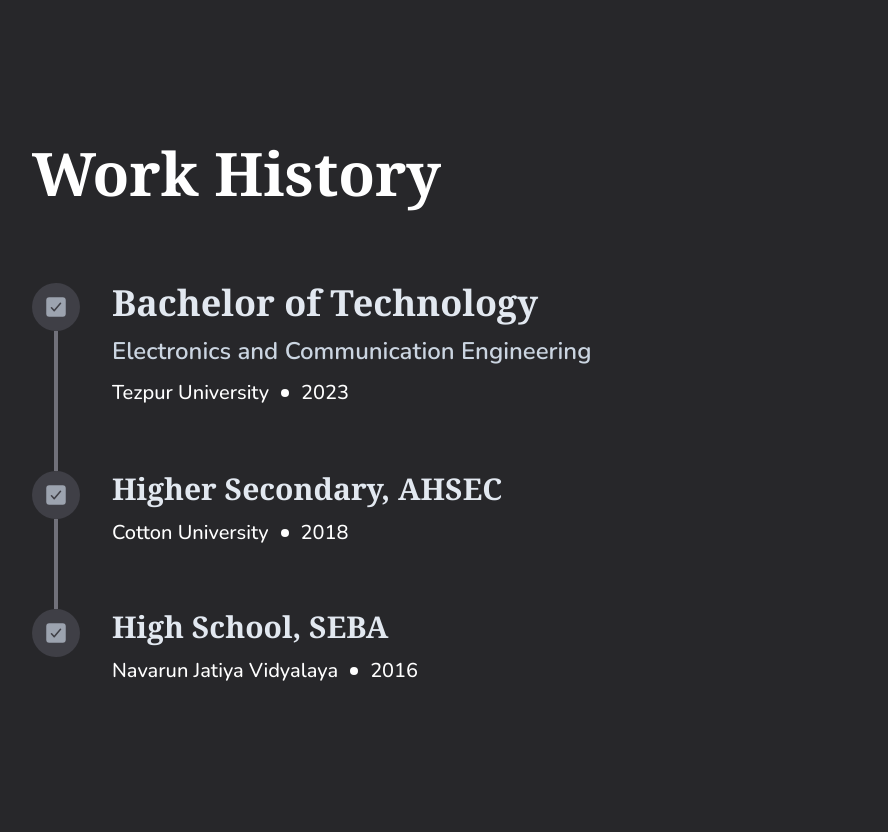
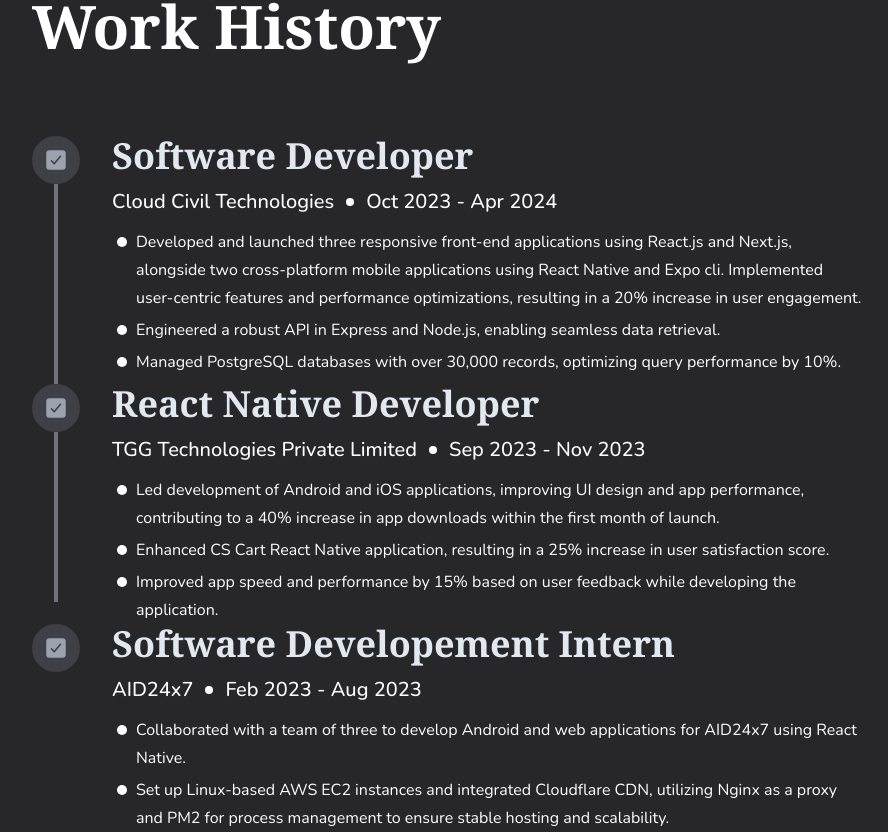
Before and after one commit to ghritak/portfolio, a React (Create React App) app: page / in a window 1280 px wide. Shown: the part 1590-2422 px from the top of the page, without its empty margins (192-1080 px from the left). Built offline with nearby package versions, Linux system fonts and the light colour scheme.

Commit message:
work exp

```diff
--- a/src/components/about/WorkComponent.js
+++ b/src/components/about/WorkComponent.js
@@ -1,6 +1,8 @@
 import React from 'react';
 import LeftIndicator from './LeftIndicator';
 import OrgLine from './OrgLine';
+import { work } from './constant';
+import { GoDotFill } from 'react-icons/go';
 
 const WorkComponent = () => {
   return (
@@ -14,35 +16,68 @@
             <div className='flex flex-row space-x-5'>
               <div className=' text-white'>
                 <div className='flex flex-row'>
-                  <LeftIndicator size={140} />
+                  <LeftIndicator size={200} />
                   <div className='space-y-3'>
                     <h1 className='text-4xl font-bold font-serif text-slate-200'>
-                      Bachelor of Technology
+                      Software Developer
                     </h1>
-                    <h1 className='text-2xl font-semibold text-slate-300'>
-                      Electronics and Communication Engineering
-                    </h1>
-                    <OrgLine name={'Tezpur University'} year={'2023'} />
+                    <OrgLine
+                      name={'Cloud Civil Technologies'}
+                      year={'Oct 2023 - Apr 2024'}
+                    />
+                    <div className='space-y-1'>
+                      {work[0].map((item) => (
+                        <div className='flex flex-row items-start'>
+                          <div className='mt-1 mr-1'>
+                            <GoDotFill color='white' size={20} />
+                          </div>
+                          <p className='leading-7'>{item}</p>
+                        </div>
+                      ))}
+                    </div>
                   </div>
                 </div>
 
                 <div className='flex flex-row'>
-                  <LeftIndicator size={90} />
+                  <LeftIndicator size={170} />
                   <div className='space-y-3'>
-                    <h1 className='text-3xl font-bold font-serif text-slate-200'>
-                      Higher Secondary, AHSEC
+                    <h1 className='text-4xl font-bold font-serif text-slate-200'>
+                      React Native Developer
                     </h1>
-                    <OrgLine name={'Cotton University'} year={'2018'} />
+                    <OrgLine
+                      name={'TGG Technologies Private Limited'}
+                      year={'Sep 2023 - Nov 2023'}
+                    />
+                    <div className='space-y-1'>
+                      {work[1].map((item) => (
+                        <div className='flex flex-row items-start'>
+                          <div className='mt-1 mr-1'>
+                            <GoDotFill color='white' size={20} />
+                          </div>
+                          <p className='leading-7'>{item}</p>
+                        </div>
+                      ))}
+                    </div>
                   </div>
                 </div>
 
                 <div className='flex flex-row'>
                   <LeftIndicator size={0} />
                   <div className='space-y-3'>
-                    <h1 className='text-3xl font-bold font-serif text-slate-200'>
-                      High School, SEBA
+                    <h1 className='text-4xl font-bold font-serif text-slate-200'>
+                      Software Developement Intern
                     </h1>
-                    <OrgLine name={'Navarun Jatiya Vidyalaya'} year={'2016'} />
+                    <OrgLine name={'AID24x7'} year={'Feb 2023 - Aug 2023'} />
+                    <div className='space-y-1'>
+                      {work[2].map((item) => (
+                        <div className='flex flex-row items-start'>
+                          <div className='mt-1 mr-1'>
+                            <GoDotFill color='white' size={20} />
+                          </div>
+                          <p className='leading-7'>{item}</p>
+                        </div>
+                      ))}
+                    </div>
                   </div>
                 </div>
               </div>
--- /dev/null
+++ b/src/components/about/constant.js
@@ -0,0 +1,16 @@
+export const work = [
+  [
+    'Developed and launched three responsive front-end applications using React.js and Next.js, alongside two cross-platform mobile applications using React Native and Expo cli. Implemented user-centric features and performance optimizations, resulting in a 20% increase in user engagement.',
+    'Engineered a robust API in Express and Node.js, enabling seamless data retrieval.',
+    'Managed PostgreSQL databases with over 30,000 records, optimizing query performance by 10%.',
+  ],
+  [
+    'Led development of Android and iOS applications, improving UI design and app performance, contributing to a 40% increase in app downloads within the first month of launch.',
+    'Enhanced CS Cart React Native application, resulting in a 25% increase in user satisfaction score.',
+    'Improved app speed and performance by 15% based on user feedback while developing the application.',
+  ],
+  [
+    'Collaborated with a team of three to develop Android and web applications for AID24x7 using React Native.',
+    'Set up Linux-based AWS EC2 instances and integrated Cloudflare CDN, utilizing Nginx as a proxy and PM2 for process management to ensure stable hosting and scalability.',
+  ],
+];
```
